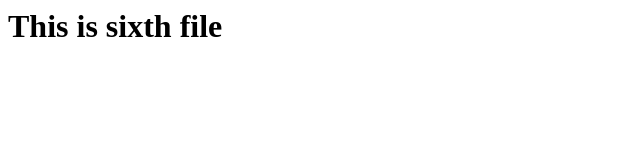
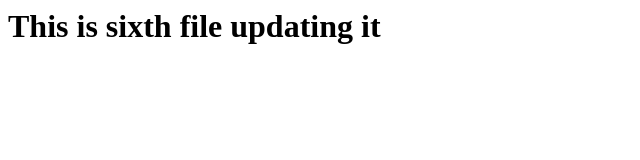
Before and after one commit to Yash942310/Git-thursday, a plain HTML site: page six.html in a window 1280 px wide. Shown: the whole page, without its empty margins (0-640 px from the left). Drawn offline with Linux system fonts and the light colour scheme.

Commit message:
adding it

```diff
--- a/six.html
+++ b/six.html
@@ -1 +1,3 @@
-<html><h1>This is sixth file</h1></html>
+<html><h1>This is sixth file
+    updating it
+</h1></html>
```
